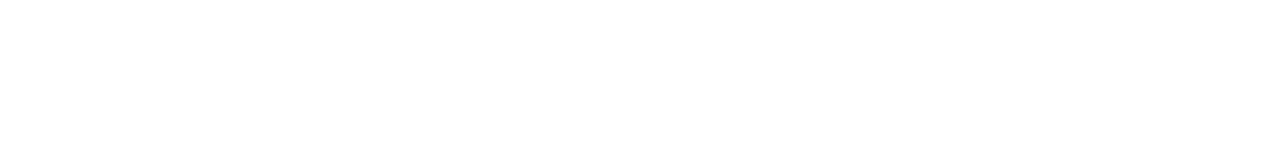
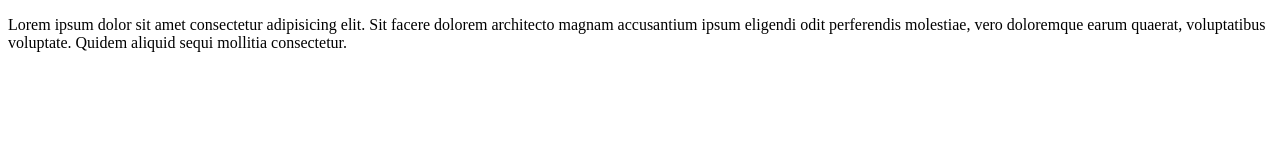
Before and after one commit to litalidya15/git-test2, a plain HTML site: page index.html in a window 1280 px wide. Drawn offline with Linux system fonts and the light colour scheme.

Commit message:
menambah paragraf

```diff
--- a/index.html
+++ b/index.html
@@ -5,5 +5,12 @@
     <meta name="viewport" content="width=device-width, initial-scale=1.0" />
     <title>Document</title>
   </head>
-  <body></body>
+  <body>
+    <p>
+      Lorem ipsum dolor sit amet consectetur adipisicing elit. Sit facere
+      dolorem architecto magnam accusantium ipsum eligendi odit perferendis
+      molestiae, vero doloremque earum quaerat, voluptatibus voluptate. Quidem
+      aliquid sequi mollitia consectetur.
+    </p>
+  </body>
 </html>
```
Also changed, not shown: index.min.html (+1 -1 lines).
